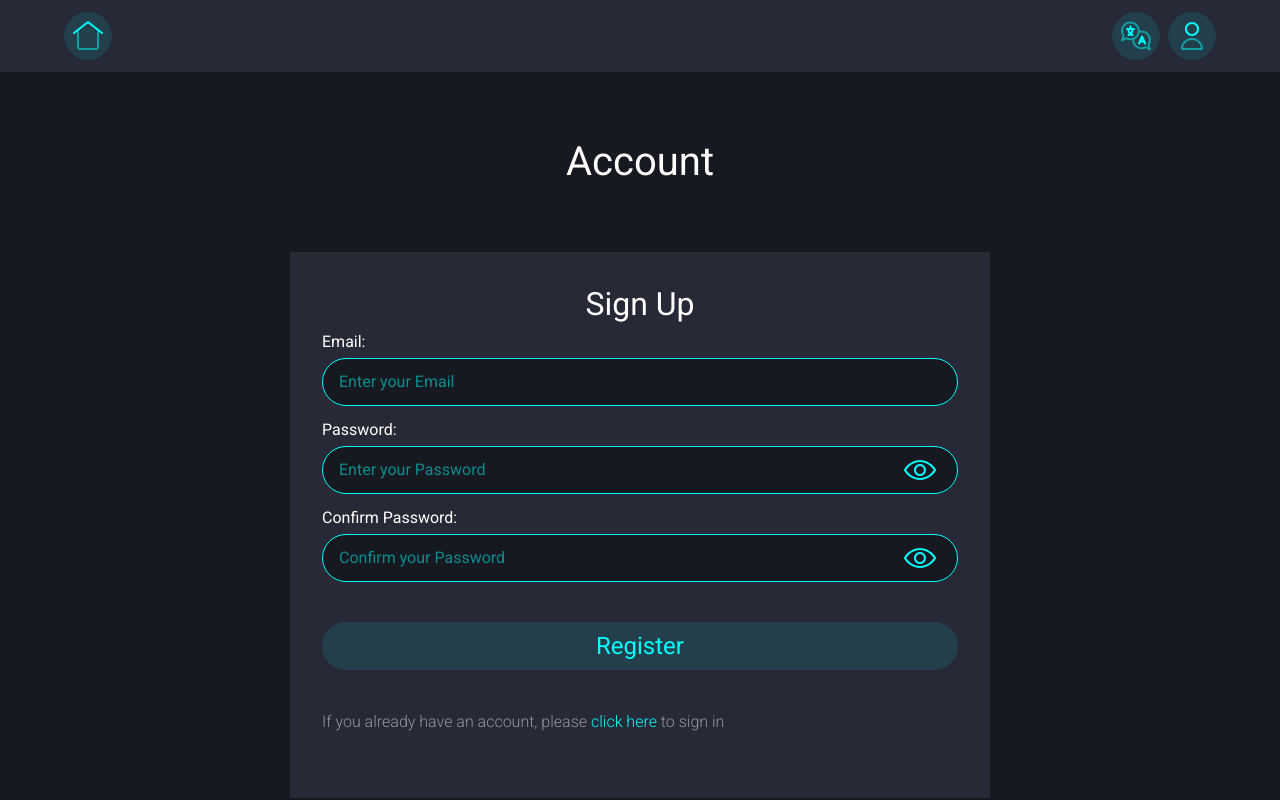
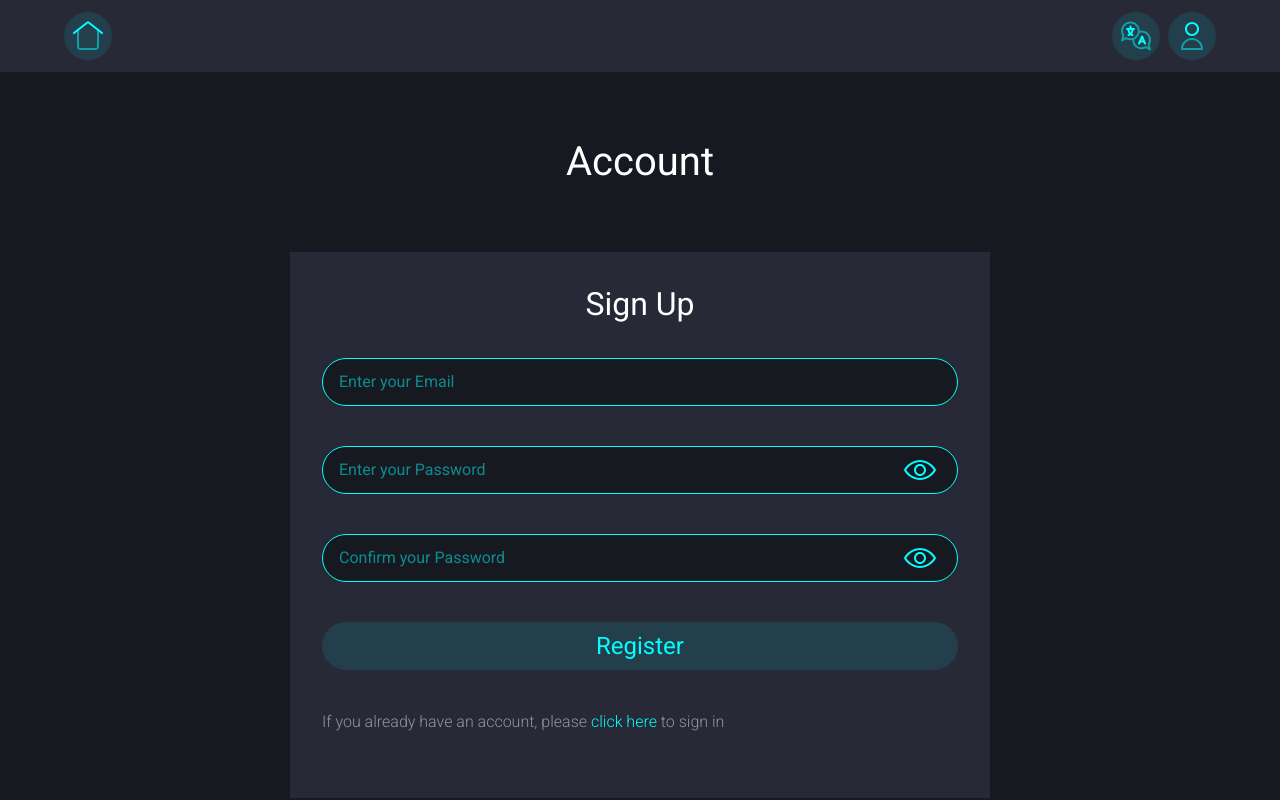
Before and after one commit to Horvar/graphiql-app, a React (Vite) app: page /register in a window 1280 px wide. Shown: the top 800 px of the page. Built offline with nearby package versions, Linux system fonts and the light colour scheme; no server answers.

Commit message:
feat: update styles

```diff
--- a/src/pages/LoginPage/LoginPage.module.scss
+++ b/src/pages/LoginPage/LoginPage.module.scss
@@ -25,7 +25,7 @@
   }
 
   @media (max-width: $resM) {
-    padding: 16px 16px 32px;
+    padding: 32px 16px;
   }
 }
 
@@ -33,6 +33,10 @@
   display: flex;
   flex-direction: column;
   gap: 40px;
+
+  @media (max-width: $resS) {
+    margin-top: 16px;
+  }
 }
 
 .accoutFormTitle {
@@ -50,11 +54,11 @@
 
 .accoutFormError,
 .accoutFormLegend {
-  padding-bottom: 4px;
+  padding-top: 4px;
 
   position: absolute;
-  top: 0;
-  transform: translateY(-100%);
+  bottom: 0;
+  transform: translateY(100%);
 
   font-weight: 400;
 }
@@ -110,11 +114,14 @@
 }
 
 .accoutFormError {
-  max-width: 75%;
-
-  right: 0;
+  left: 0;
+  line-height: 130%;
 
   color: $colorError;
+
+  @media (max-width: $resS) {
+    font-size: 12px;
+  }
 }
 
 .accoutFormReveal {
--- a/src/pages/LoginPage/index.tsx
+++ b/src/pages/LoginPage/index.tsx
@@ -65,7 +65,6 @@ function LoginPage() {
 
           <div className={styles.accoutFormWrapper}>
             <label className={styles.accoutFormLabel}>
-              <span className={styles.accoutFormLegend}>Email:</span>
               <input
                 type="email"
                 {...register('email')}
@@ -82,7 +81,6 @@ function LoginPage() {
             </label>
 
             <label className={styles.accoutFormLabel}>
-              <span className={styles.accoutFormLegend}>Password:</span>
               <input
                 type={passwordShown ? 'text' : 'password'}
                 {...register('password')}
--- a/src/pages/RegisterPage/RegisterPage.module.scss
+++ b/src/pages/RegisterPage/RegisterPage.module.scss
@@ -25,7 +25,7 @@
   }
 
   @media (max-width: $resM) {
-    padding: 16px 16px 32px;
+    padding: 32px 16px;
   }
 }
 
@@ -33,6 +33,10 @@
   display: flex;
   flex-direction: column;
   gap: 40px;
+
+  @media (max-width: $resS) {
+    margin-top: 16px;
+  }
 }
 
 .accoutFormTitle {
@@ -50,11 +54,11 @@
 
 .accoutFormError,
 .accoutFormLegend {
-  padding-bottom: 4px;
+  padding-top: 4px;
 
   position: absolute;
-  top: 0;
-  transform: translateY(-100%);
+  bottom: 0;
+  transform: translateY(100%);
 
   font-weight: 400;
 }
@@ -110,11 +114,14 @@
 }
 
 .accoutFormError {
-  max-width: 75%;
-
-  right: 0;
+  left: 0;
+  line-height: 130%;
 
   color: $colorError;
+
+  @media (max-width: $resS) {
+    font-size: 12px;
+  }
 }
 
 .accoutFormReveal {
--- a/src/pages/RegisterPage/index.tsx
+++ b/src/pages/RegisterPage/index.tsx
@@ -76,7 +76,6 @@ function RegisterPage() {
 
           <div className={styles.accoutFormWrapper}>
             <label className={styles.accoutFormLabel}>
-              <span className={styles.accoutFormLegend}>Email:</span>
               <input
                 type="email"
                 {...register('email')}
@@ -93,7 +92,6 @@ function RegisterPage() {
             </label>
 
             <label className={styles.accoutFormLabel}>
-              <span className={styles.accoutFormLegend}>Password:</span>
               <input
                 type={passwordShown ? 'text' : 'password'}
                 {...register('password')}
@@ -123,7 +121,6 @@ function RegisterPage() {
             </label>
 
             <label className={styles.accoutFormLabel}>
-              <span className={styles.accoutFormLegend}>Confirm Password:</span>
               <input
                 type={confirmPasswordShown ? 'text' : 'password'}
                 {...register('confirm-password')}
```
